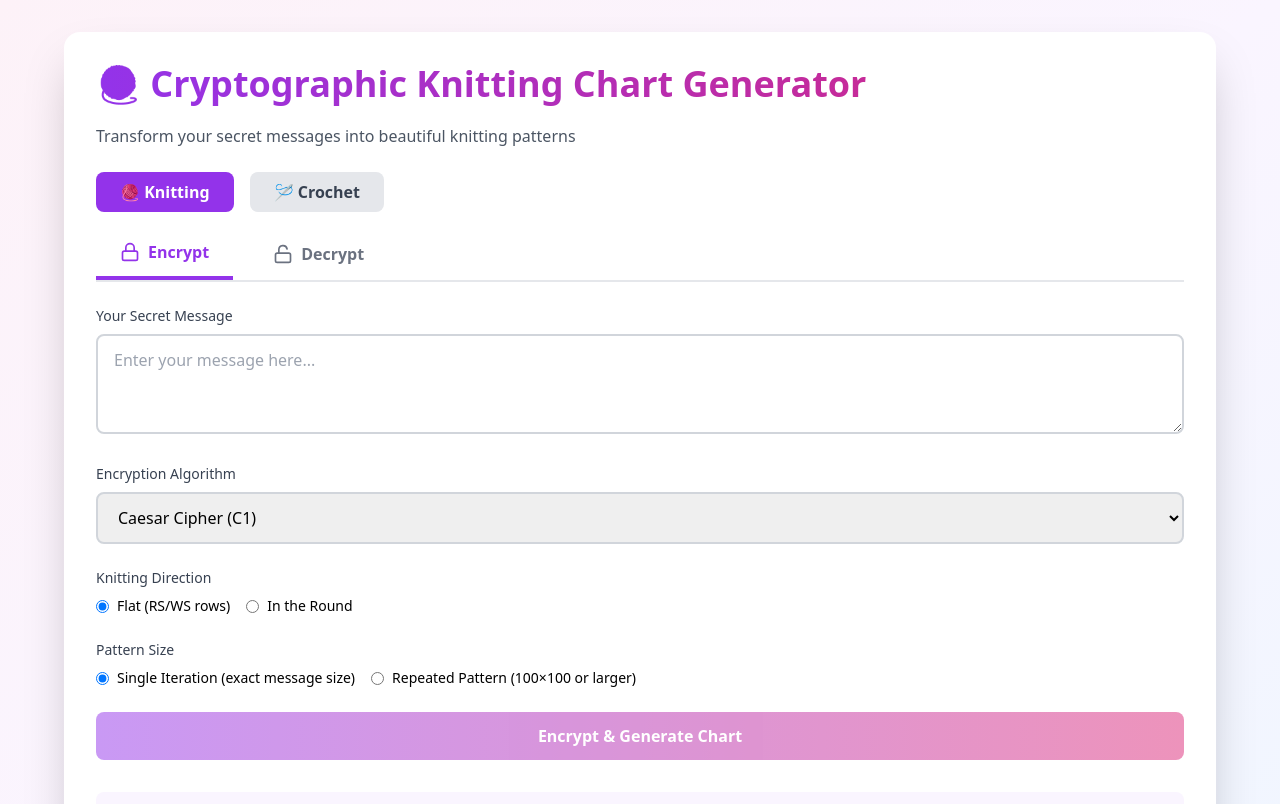
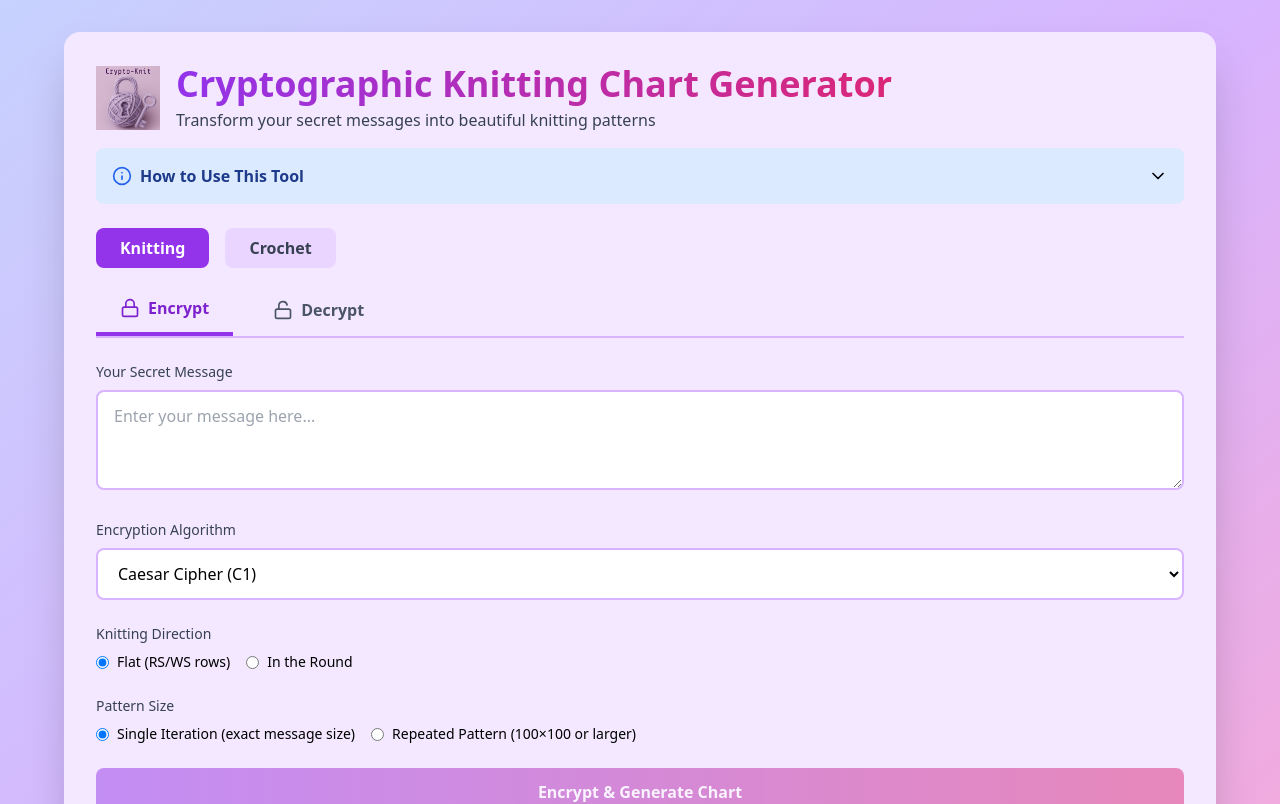
Before and after one commit to chelseanorrgard/crypto-knit, a React (Create React App) app: page / in a window 1280 px wide. Shown: the top 804 px of the page. Built offline with nearby package versions, Linux system fonts and the light colour scheme.

Commit message:
UI changes and instructions added

```diff
--- a/package.json
+++ b/package.json
@@ -8,6 +8,7 @@
     "@testing-library/react": "^16.3.0",
     "@testing-library/user-event": "^13.5.0",
     "lucide-react": "^0.544.0",
+    "qrcode": "^1.5.4",
     "react": "^19.1.1",
     "react-dom": "^19.1.1",
     "react-scripts": "5.0.1",
--- a/src/App.js
+++ b/src/App.js
@@ -1,5 +1,6 @@
 import React, { useState } from 'react';
 import { Download, Lock, Unlock, Info, ChevronDown, ChevronUp } from 'lucide-react';
+import QRCode from 'qrcode';
 
 // Encryption Functions
 const encryptCaesar = (text, shift = 3) => {
@@ -390,6 +391,7 @@ const KnittingChart = () => {
   const [decryptedMessage, setDecryptedMessage] = useState('');
 
   // Info section states
+  const [showHowToUse, setShowHowToUse] = useState(false);
   const [showEncryptionInfo, setShowEncryptionInfo] = useState(false);
   const [showCraftInfo, setShowCraftInfo] = useState(false);
 
@@ -462,7 +464,7 @@ const KnittingChart = () => {
     setDecryptedMessage(decrypted);
   };
 
-  const exportToPDF = () => {
+  const exportToPDF = async () => {
     const canvas = document.createElement('canvas');
     const cellSize = 8;
     canvas.width = gridSize.cols * cellSize;
@@ -482,6 +484,21 @@ const KnittingChart = () => {
     }
 
     const imageData = canvas.toDataURL('image/png');
+
+    // Generate QR code for cipher code
+    let qrCodeDataURL = '';
+    try {
+      qrCodeDataURL = await QRCode.toDataURL(algorithms[algorithm].code, {
+        width: 150,
+        margin: 2,
+        color: {
+          dark: '#000000',
+          light: '#ffffff'
+        }
+      });
+    } catch (err) {
+      console.error('QR code generation failed:', err);
+    }
 
     const stitchZero = craftType === 'knitting'
       ? (knittingDirection === 'flat' ? 'Knit (RS) / Purl (WS)' : 'Knit stitch')
@@ -509,15 +526,42 @@ const KnittingChart = () => {
             h1 { font-size: 24px; margin-bottom: 10px; }
             .info { margin-bottom: 20px; font-size: 14px; }
             .info p { margin: 5px 0; }
-            .cipher-code-box {
-              display: inline-block;
-              padding: 15px 25px;
-              background: #ffe066;
+            .cipher-code-section {
+              display: flex;
+              align-items: center;
+              gap: 20px;
+              margin: 15px 0;
+              padding: 15px;
+              background: #fffef0;
               border: 3px solid #ffd700;
               border-radius: 8px;
-              font-size: 24px;
+            }
+            .cipher-code-box {
+              flex: 1;
+            }
+            .cipher-code-box h3 {
+              margin: 0 0 5px 0;
+              font-size: 14px;
+              color: #666;
+            }
+            .cipher-code-box .code {
+              font-size: 32px;
               font-weight: bold;
-              margin: 15px 0;
+              color: #d97706;
+              font-family: monospace;
+            }
+            .qr-code {
+              flex-shrink: 0;
+            }
+            .qr-code img {
+              display: block;
+              border: 2px solid #000;
+            }
+            .qr-label {
+              text-align: center;
+              font-size: 11px;
+              color: #666;
+              margin-top: 5px;
             }
             .chart-container {
               margin: 20px 0;
@@ -583,10 +627,19 @@ const KnittingChart = () => {
             <p><strong>${craftType === 'knitting' ? 'Knitting' : 'Crochet'} Direction:</strong> ${knittingDirection === 'flat' ? 'Flat (RS/WS)' : 'In the Round'}</p>
           </div>
 
-          <div class="cipher-code-box">
-            CIPHER CODE: ${algorithms[algorithm].code}
+          <div class="cipher-code-section">
+            <div class="cipher-code-box">
+              <h3>CIPHER CODE:</h3>
+              <div class="code">${algorithms[algorithm].code}</div>
+              <p style="font-size: 12px; color: #666; margin-top: 5px;">Keep this code safe - you'll need it to decrypt!</p>
+            </div>
+            ${qrCodeDataURL ? `
+              <div class="qr-code">
+                <img src="${qrCodeDataURL}" alt="QR Code for ${algorithms[algorithm].code}" width="150" height="150" />
+                <div class="qr-label">Scan for cipher code</div>
+              </div>
+            ` : ''}
           </div>
-          <p style="font-size: 12px; color: #666;">Keep this code safe - you'll need it to decrypt your message!</p>
 
           <div class="binary-section">
             <h3>📋 Binary String (for decryption):</h3>
@@ -611,7 +664,7 @@ const KnittingChart = () => {
             <p>1. Manually convert your ${craftType === 'knitting' ? 'knitted' : 'crocheted'} piece back to binary (0s and 1s)</p>
             <p>2. Use the "Decrypt" tab in the app</p>
             <p>3. Paste the binary string above</p>
-            <p>4. Enter cipher code: <strong>${algorithms[algorithm].code}</strong></p>
+            <p>4. Enter cipher code <strong>${algorithms[algorithm].code}</strong> (or scan the QR code)</p>
             <p>5. Click "Decrypt Message"</p>
           </div>
           <script>
@@ -626,13 +679,73 @@ const KnittingChart = () => {
   };
 
   return (
-    <div className="min-h-screen bg-gradient-to-br from-pink-50 via-purple-50 to-blue-50 p-8">
+    <div className="min-h-screen bg-gradient-to-br from-indigo-200 via-purple-300 to-pink-300 p-8">
       <div className="max-w-6xl mx-auto">
-        <div className="bg-white rounded-2xl shadow-2xl p-8 mb-8">
-          <h1 className="text-4xl font-bold text-transparent bg-clip-text bg-gradient-to-r from-purple-600 to-pink-600 mb-4 pb-1">
-            🧶 Cryptographic {craftType === 'knitting' ? 'Knitting' : 'Crochet'} Chart Generator
-          </h1>
-          <p className="text-gray-600 mb-6">Transform your secret messages into beautiful {craftType === 'knitting' ? 'knitting' : 'crochet'} patterns</p>
+        <div className="bg-purple-100 rounded-2xl shadow-2xl p-8 mb-8">
+          <div className="flex items-center gap-4 mb-4">
+            <img src="/preview.png" alt="Logo" className="h-16 w-16 object-contain" />
+            <div>
+              <h1 className="text-4xl font-bold text-transparent bg-clip-text bg-gradient-to-r from-purple-600 to-pink-600 pb-1">
+                Cryptographic {craftType === 'knitting' ? 'Knitting' : 'Crochet'} Chart Generator
+              </h1>
+              <p className="text-gray-700">Transform your secret messages into beautiful {craftType === 'knitting' ? 'knitting' : 'crochet'} patterns</p>
+            </div>
+          </div>
+
+          {/* How to Use Section */}
+          <div className="mb-6">
+            <button
+              onClick={() => setShowHowToUse(!showHowToUse)}
+              className="w-full flex items-center justify-between p-4 bg-blue-100 hover:bg-blue-200 rounded-lg transition-all"
+            >
+              <div className="flex items-center gap-2">
+                <Info size={20} className="text-blue-600" />
+                <span className="font-semibold text-blue-900">How to Use This Tool</span>
+              </div>
+              {showHowToUse ? <ChevronUp size={20} /> : <ChevronDown size={20} />}
+            </button>
+
+            {showHowToUse && (
+              <div className="p-4 bg-white border-2 border-blue-200 rounded-lg mt-2">
+                <div className="space-y-3 text-sm text-gray-700">
+                  <div>
+                    <h4 className="font-bold text-gray-900 mb-1">Encrypting a Message:</h4>
+                    <ol className="list-decimal ml-5 space-y-1">
+                      <li>Choose between Knitting or Crochet mode</li>
+                      <li>Select the Encrypt tab</li>
+                      <li>Type your secret message in the text box</li>
+                      <li>Choose an encryption algorithm from the dropdown</li>
+                      <li>Select your craft direction (Flat or In the Round)</li>
+                      <li>Choose pattern size (Single iteration for exact size, or Repeated for 100×100 grid)</li>
+                      <li>Click "Encrypt & Generate Chart"</li>
+                      <li>Save your Cipher Code (displayed in yellow box)</li>
+                      <li>Click "Export to PDF" to print your chart</li>
+                    </ol>
+                  </div>
+
+                  <div>
+                    <h4 className="font-bold text-gray-900 mb-1">Decrypting a Message:</h4>
+                    <ol className="list-decimal ml-5 space-y-1">
+                      <li>Select the Decrypt tab</li>
+                      <li>Convert your finished craft piece back to binary (0s and 1s) by reading the chart</li>
+                      <li>Paste the binary string into the text box</li>
+                      <li>Enter the Cipher Code (from your PDF) or scan the QR code</li>
+                      <li>Click "Decrypt Message" to reveal the original text</li>
+                    </ol>
+                  </div>
+
+                  <div className="p-3 bg-yellow-50 border-2 border-yellow-300 rounded">
+                    <p className="font-semibold text-yellow-900 mb-1">⚠️ Important Note:</p>
+                    <p className="text-yellow-800 text-xs">
+                      Some encryption methods modify messages during the process. For example, Playfair Cipher removes spaces and special characters,
+                      converts to uppercase, and may add padding. A message like "very nice!" might decrypt as "VERYNICEX".
+                      This is normal behavior for these historical ciphers and not an error.
+                    </p>
+                  </div>
+                </div>
+              </div>
+            )}
+          </div>
 
           {/* Craft Type Toggle */}
           <div className="flex gap-4 mb-4">
@@ -641,31 +754,31 @@ const KnittingChart = () => {
               className={`px-6 py-2 rounded-lg font-semibold transition-all ${
                 craftType === 'knitting'
                   ? 'bg-purple-600 text-white'
-                  : 'bg-gray-200 text-gray-700 hover:bg-gray-300'
+                  : 'bg-purple-200 text-gray-700 hover:bg-purple-300'
               }`}
             >
-              🧶 Knitting
+              Knitting
             </button>
             <button
               onClick={() => setCraftType('crochet')}
               className={`px-6 py-2 rounded-lg font-semibold transition-all ${
                 craftType === 'crochet'
                   ? 'bg-purple-600 text-white'
-                  : 'bg-gray-200 text-gray-700 hover:bg-gray-300'
+                  : 'bg-purple-200 text-gray-700 hover:bg-purple-300'
               }`}
             >
-              🪡 Crochet
+              Crochet
             </button>
           </div>
 
           {/* Mode Toggle */}
-          <div className="flex gap-4 mb-6 border-b-2 border-gray-200">
+          <div className="flex gap-4 mb-6 border-b-2 border-purple-300">
             <button
               onClick={() => setMode('encrypt')}
               className={`flex items-center gap-2 px-6 py-3 font-semibold transition-all ${
                 mode === 'encrypt'
-                  ? 'text-purple-600 border-b-4 border-purple-600'
-                  : 'text-gray-500 hover:text-gray-700'
+                  ? 'text-purple-700 border-b-4 border-purple-600'
+                  : 'text-gray-600 hover:text-gray-800'
               }`}
             >
               <Lock size={20} />
@@ -675,8 +788,8 @@ const KnittingChart = () => {
               onClick={() => setMode('decrypt')}
               className={`flex items-center gap-2 px-6 py-3 font-semibold transition-all ${
                 mode === 'decrypt'
-                  ? 'text-purple-600 border-b-4 border-purple-600'
-                  : 'text-gray-500 hover:text-gray-700'
+                  ? 'text-purple-700 border-b-4 border-purple-600'
+                  : 'text-gray-600 hover:text-gray-800'
               }`}
             >
               <Unlock size={20} />
@@ -694,7 +807,7 @@ const KnittingChart = () => {
                   value={message}
                   onChange={(e) => setMessage(e.target.value)}
                   placeholder="Enter your message here..."
-                  className="w-full px-4 py-3 border-2 border-gray-300 rounded-lg focus:border-purple-500 focus:outline-none"
+                  className="w-full px-4 py-3 border-2 border-purple-300 rounded-lg focus:border-purple-500 focus:outline-none bg-white"
                   rows="3"
                 />
               </div>
@@ -706,7 +819,7 @@ const KnittingChart = () => {
                 <select
                   value={algorithm}
                   onChange={(e) => setAlgorithm(e.target.value)}
-                  className="w-full px-4 py-3 border-2 border-gray-300 rounded-lg focus:border-purple-500 focus:outline-none"
+                  className="w-full px-4 py-3 border-2 border-purple-300 rounded-lg focus:border-purple-500 focus:outline-none bg-white"
                 >
                   {Object.entries(algorithms).map(([key, { name, code }]) => (
                     <option key={key} value={key}>{name} ({code})</option>
@@ -789,7 +902,7 @@ const KnittingChart = () => {
               </button>
 
               {encrypted && (
-                <div className="mt-6 p-4 bg-gray-50 rounded-lg">
+                <div className="mt-6 p-4 bg-white rounded-lg border-2 border-purple-200">
                   <div className="mb-4 p-3 bg-yellow-100 border-2 border-yellow-400 rounded-lg">
                     <p className="text-sm font-semibold text-yellow-900 mb-1">Your Cipher Code:</p>
                     <p className="text-2xl font-bold text-yellow-900">{algorithms[algorithm].code}</p>
@@ -807,7 +920,7 @@ const KnittingChart = () => {
               <div className="p-4 bg-blue-50 border-2 border-blue-300 rounded-lg">
                 <p className="text-sm text-blue-800">
                   <strong>How to decrypt:</strong> Convert your {craftType === 'knitting' ? 'knitted' : 'crocheted'} chart back to binary (0=white/{craftType === 'knitting' ? 'knit' : 'sc'}, 1=black/{craftType === 'knitting' ? 'purl' : 'dc'}),
-                  paste the binary string below, enter the cipher code from your PDF, and click decrypt.
+                  paste the binary string below, enter the cipher code from your PDF (or scan the QR code), and click decrypt.
                 </p>
               </div>
 
@@ -819,21 +932,21 @@ const KnittingChart = () => {
                   value={decryptBinary}
                   onChange={(e) => setDecryptBinary(e.target.value)}
                   placeholder="Paste binary string here (e.g., 01101000011001010110110001101100011011110...)"
-                  className="w-full px-4 py-3 border-2 border-gray-300 rounded-lg focus:border-purple-500 focus:outline-none font-mono text-xs"
+                  className="w-full px-4 py-3 border-2 border-purple-300 rounded-lg focus:border-purple-500 focus:outline-none font-mono text-xs bg-white"
                   rows="6"
                 />
               </div>
 
               <div>
                 <label className="block text-sm font-medium text-gray-700 mb-2">
-                  Cipher Code (from PDF)
+                  Cipher Code (from PDF or QR code)
                 </label>
                 <input
                   type="text"
                   value={decryptCode}
                   onChange={(e) => setDecryptCode(e.target.value)}
                   placeholder="e.g., C1, C2, C3..."
-                  className="w-full px-4 py-3 border-2 border-gray-300 rounded-lg focus:border-purple-500 focus:outline-none font-mono text-lg"
+                  className="w-full px-4 py-3 border-2 border-purple-300 rounded-lg focus:border-purple-500 focus:outline-none font-mono text-lg bg-white"
                 />
               </div>
 
@@ -858,10 +971,10 @@ const KnittingChart = () => {
           <div className="mt-8 space-y-4">
             <button
               onClick={() => setShowEncryptionInfo(!showEncryptionInfo)}
-              className="w-full flex items-center justify-between p-4 bg-purple-50 hover:bg-purple-100 rounded-lg transition-all"
+              className="w-full flex items-center justify-between p-4 bg-purple-200 hover:bg-purple-300 rounded-lg transition-all"
             >
               <div className="flex items-center gap-2">
-                <Info size={20} className="text-purple-600" />
+                <Info size={20} className="text-purple-700" />
                 <span className="font-semibold text-purple-900">How Do These Encryptions Work?</span>
               </div>
               {showEncryptionInfo ? <ChevronUp size={20} /> : <ChevronDown size={20} />}
@@ -880,7 +993,7 @@ const KnittingChart = () => {
 
             <button
               onClick={() => setShowCraftInfo(!showCraftInfo)}
-              className="w-full flex items-center justify-between p-4 bg-pink-50 hover:bg-pink-100 rounded-lg transition-all"
+              className="w-full flex items-center justify-between p-4 bg-pink-100 hover:bg-pink-200 rounded-lg transition-all"
             >
               <div className="flex items-center gap-2">
                 <Info size={20} className="text-pink-600" />
@@ -946,7 +1059,7 @@ const KnittingChart = () => {
         </div>
 
         {chart.length > 0 && mode === 'encrypt' && (
-          <div className="bg-white rounded-2xl shadow-2xl p-8">
+          <div className="bg-purple-100 rounded-2xl shadow-2xl p-8">
             <div className="flex justify-between items-center mb-6">
               <h2 className="text-2xl font-bold text-gray-800">
                 Your {craftType === 'knitting' ? 'Knitting' : 'Crochet'} Chart ({gridSize.cols}×{gridSize.rows})
@@ -960,7 +1073,7 @@ const KnittingChart = () => {
               </button>
             </div>
 
-            <div className="bg-gray-100 p-4 rounded-lg mb-4">
+            <div className="bg-white p-4 rounded-lg mb-4 border-2 border-purple-200">
               {craftType === 'knitting' && knittingDirection === 'flat' ? (
                 <div className="space-y-2">
                   <p className="text-sm font-semibold text-gray-700 mb-2">Stitch Key (varies by row):</p>
```
Also changed, not shown: 1 other file (tests, documents, lock files or other folders).
